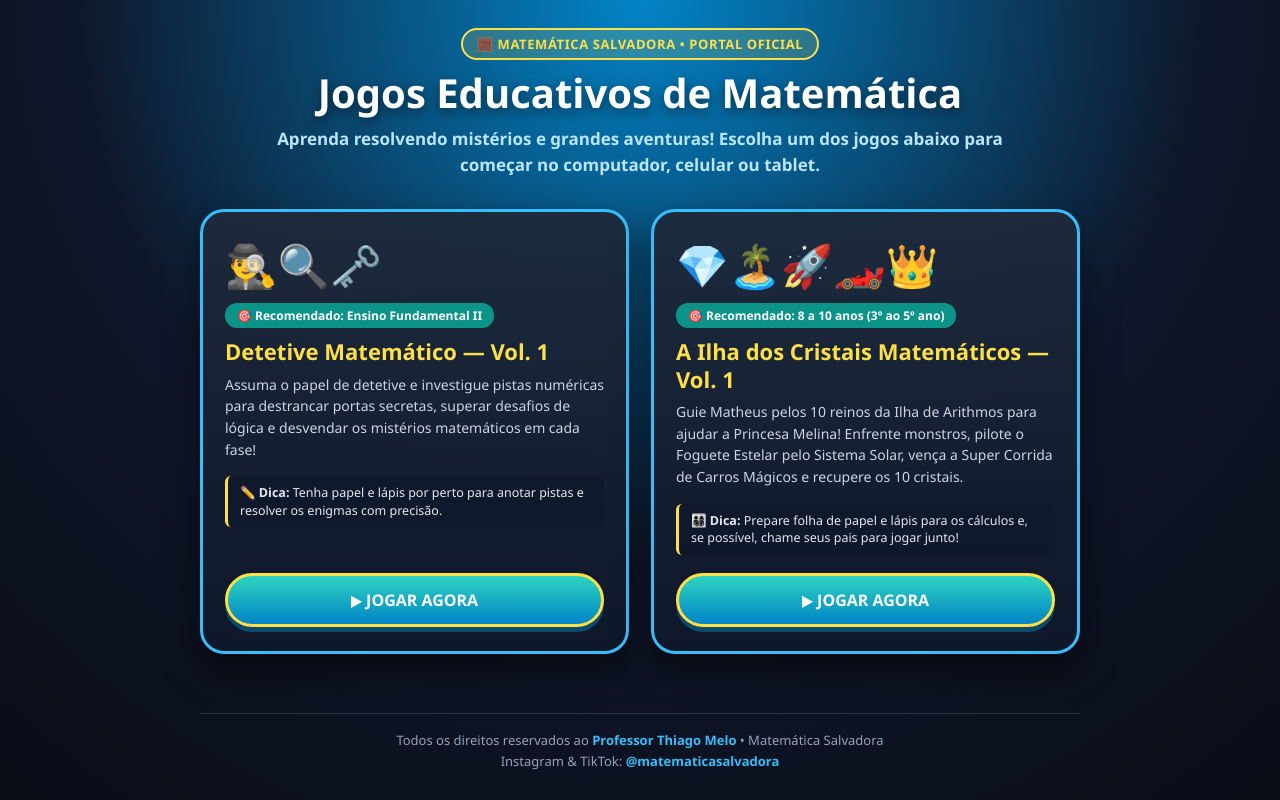
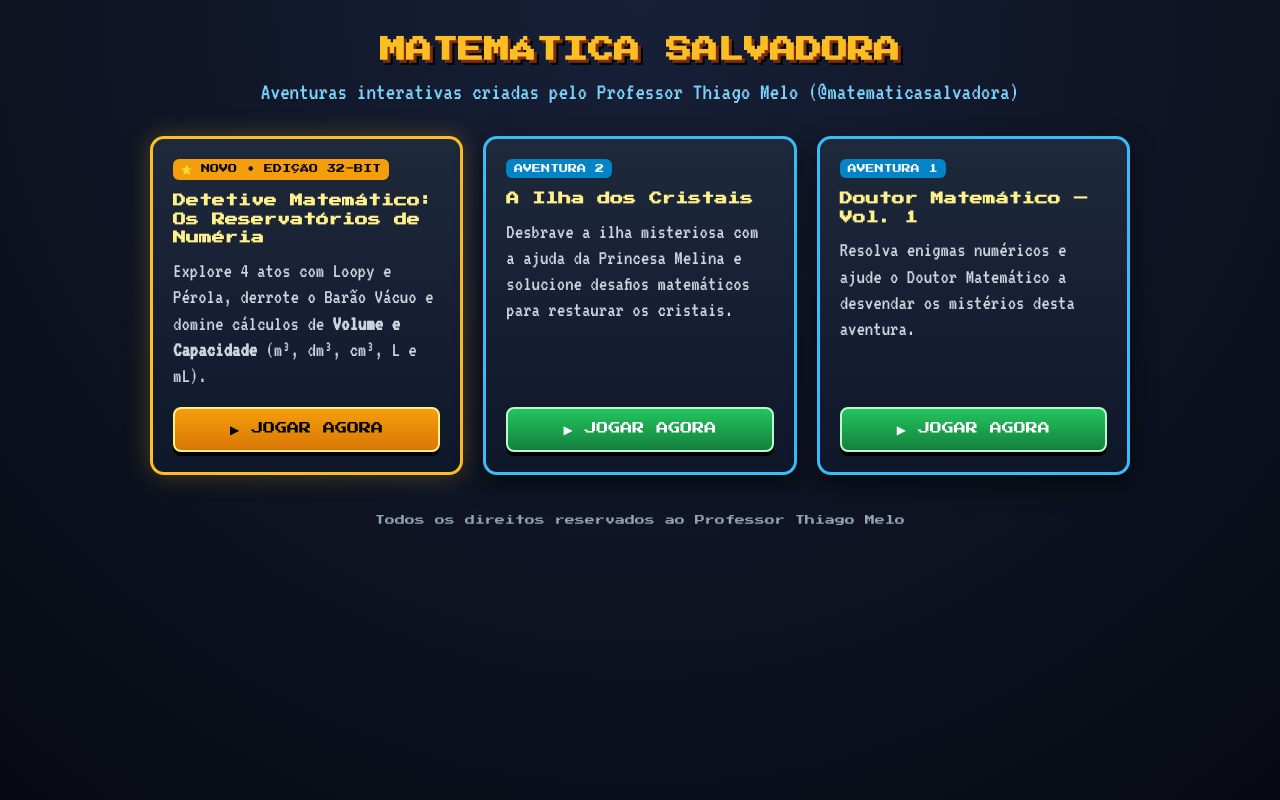
Before and after one commit to professorthiagomelo/Jogos-Matem-tica-Salvadora, a plain HTML site: page index.html in a window 1280 px wide. Drawn offline with Linux system fonts and the light colour scheme.

Commit message:
Update index.html
mudança para os tres jogos

```diff
--- a/index.html
+++ b/index.html
@@ -3,199 +3,151 @@
 <head>
   <meta charset="UTF-8" />
   <meta name="viewport" content="width=device-width, initial-scale=1.0" />
-  <title>Portal de Jogos • Matemática Salvadora | Prof. Thiago Melo</title>
+  <title>Matemática Salvadora — Jogos Educativos</title>
+  <link href="https://fonts.googleapis.com/css2?family=Press+Start+2P&family=VT323&display=swap" rel="stylesheet">
   <style>
-    * {
-      box-sizing: border-box;
-      margin: 0;
-      padding: 0;
-      font-family: 'Segoe UI', Tahoma, Geneva, Verdana, sans-serif;
-    }
+    * { box-sizing: border-box; margin: 0; padding: 0; }
     body {
       min-height: 100vh;
-      background: radial-gradient(circle at top, #0284c7 0%, #0f172a 55%, #090d16 100%);
+      background: radial-gradient(circle at top, #172038 0%, #070a12 100%);
       color: #f8fafc;
+      font-family: 'VT323', monospace;
       display: flex;
       flex-direction: column;
       align-items: center;
-      padding: 28px 16px;
+      padding: 32px 16px;
     }
     header {
       text-align: center;
-      max-width: 780px;
       margin-bottom: 32px;
-    }
-    .brand-badge {
-      display: inline-block;
-      background: rgba(253, 224, 71, 0.16);
-      border: 2px solid #fde047;
-      color: #fde047;
-      font-weight: 900;
-      font-size: 13px;
-      padding: 5px 14px;
-      border-radius: 50px;
-      margin-bottom: 10px;
-      letter-spacing: 0.6px;
-      text-transform: uppercase;
+      max-width: 820px;
     }
     h1 {
-      font-size: clamp(26px, 5vw, 40px);
-      font-weight: 900;
-      color: #ffffff;
-      text-shadow: 0 4px 12px rgba(0, 0, 0, 0.5);
-      line-height: 1.15;
+      font-family: 'Press Start 2P', monospace;
+      font-size: clamp(16px, 2.8vw, 26px);
+      color: #fbbf24;
+      text-shadow: 3px 3px 0 #7c2d12, 5px 5px 0 #000;
+      line-height: 1.45;
       margin-bottom: 10px;
     }
-    .subtitle {
-      font-size: clamp(14px, 3vw, 17px);
-      color: #bae6fd;
-      line-height: 1.5;
-      font-weight: 600;
+    p.subtitle {
+      font-size: 24px;
+      color: #7dd3fc;
     }
-    .games-grid {
+    .grid {
       display: grid;
-      grid-template-columns: repeat(auto-fit, minmax(300px, 1fr));
-      gap: 22px;
+      grid-template-columns: repeat(auto-fit, minmax(280px, 1fr));
+      gap: 20px;
       width: 100%;
-      max-width: 880px;
-      margin-bottom: 36px;
+      max-width: 980px;
     }
-    .game-card {
-      background: linear-gradient(180deg, rgba(30, 41, 59, 0.95), rgba(15, 23, 42, 0.98));
+    .card {
+      background: linear-gradient(180deg, #1e293b 0%, #0f172a 100%);
       border: 3px solid #38bdf8;
-      border-radius: 24px;
-      padding: 24px 22px;
+      border-radius: 14px;
+      padding: 20px;
       display: flex;
       flex-direction: column;
       justify-content: space-between;
-      box-shadow: 0 16px 35px rgba(0, 0, 0, 0.55);
-      transition: transform 0.2s ease, border-color 0.2s ease;
+      box-shadow: 0 10px 25px rgba(0,0,0,0.6);
     }
-    .game-card:hover {
-      transform: translateY(-4px);
-      border-color: #fde047;
+    .card.new-release {
+      border-color: #fbbf24;
+      box-shadow: 0 0 25px rgba(251, 191, 36, 0.25);
     }
-    .card-icon {
-      font-size: 42px;
+    .badge {
+      display: inline-block;
+      font-family: 'Press Start 2P', monospace;
+      font-size: 9px;
+      padding: 5px 8px;
+      border-radius: 6px;
+      background: #0284c7;
+      color: #fff;
+      margin-bottom: 12px;
+      align-self: flex-start;
+    }
+    .new-release .badge {
+      background: #f59e0b;
+      color: #000;
+    }
+    .card h2 {
+      font-family: 'Press Start 2P', monospace;
+      font-size: 13px;
+      line-height: 1.45;
+      color: #fef08a;
       margin-bottom: 10px;
     }
-    .age-tag {
-      display: inline-block;
-      background: #0d9488;
-      color: #ffffff;
-      font-size: 12px;
-      font-weight: 900;
-      padding: 4px 12px;
-      border-radius: 12px;
-      margin-bottom: 10px;
-      align-self: flex-start;
-    }
-    .game-card h2 {
-      font-size: 22px;
-      font-weight: 900;
-      color: #fde047;
-      margin-bottom: 8px;
+    .card p {
+      font-size: 21px;
       line-height: 1.25;
-    }
-    .game-card p {
-      font-size: 14px;
       color: #cbd5e1;
-      line-height: 1.55;
-      margin-bottom: 16px;
-    }
-    .tips-note {
-      background: rgba(15, 23, 42, 0.7);
-      border-left: 3px solid #fde047;
-      padding: 8px 12px;
-      font-size: 12.5px;
-      color: #e2e8f0;
-      border-radius: 6px;
       margin-bottom: 18px;
-      line-height: 1.4;
     }
     .play-btn {
       display: block;
-      width: 100%;
       text-align: center;
       text-decoration: none;
-      background: linear-gradient(180deg, #2dd4bf, #0284c7);
-      color: #ffffff;
-      border: 3px solid #fde047;
-      border-radius: 50px;
-      padding: 13px 20px;
-      font-size: 16px;
-      font-weight: 900;
-      box-shadow: 0 5px 0 #0c4a6e;
-      transition: transform 0.1s;
+      font-family: 'Press Start 2P', monospace;
+      font-size: 12px;
+      padding: 13px 14px;
+      border-radius: 8px;
+      background: linear-gradient(180deg, #22c55e 0%, #15803d 100%);
+      color: #fff;
+      border: 2px solid #bbf7d0;
+      box-shadow: 0 4px 0 #000;
     }
-    .play-btn:active {
-      transform: translateY(3px);
-      box-shadow: 0 2px 0 #0c4a6e;
+    .new-release .play-btn {
+      background: linear-gradient(180deg, #f59e0b 0%, #d97706 100%);
+      color: #000;
+      border-color: #fef08a;
     }
     footer {
-      margin-top: auto;
+      margin-top: 40px;
+      font-family: 'Press Start 2P', monospace;
+      font-size: 10px;
+      color: #94a3b8;
       text-align: center;
-      font-size: 13px;
-      color: #94a3b8;
-      line-height: 1.6;
-      padding-top: 16px;
-      border-top: 1px solid rgba(148, 163, 184, 0.2);
-      width: 100%;
-      max-width: 880px;
-    }
-    footer strong {
-      color: #38bdf8;
     }
   </style>
 </head>
 <body>
-
   <header>
-    <div class="brand-badge">🧮 Matemática Salvadora • Portal Oficial</div>
-    <h1>Jogos Educativos de Matemática</h1>
-    <p class="subtitle">
-      Aprenda resolvendo mistérios e grandes aventuras! Escolha um dos jogos abaixo para começar no computador, celular ou tablet.
-    </p>
+    <h1>MATEMÁTICA SALVADORA</h1>
+    <p class="subtitle">Aventuras interativas criadas pelo Professor Thiago Melo (@matematicasalvadora)</p>
   </header>
 
-  <main class="games-grid">
-    <!-- JOGO 1: DETETIVE MATEMÁTICO -->
-    <article class="game-card">
+  <main class="grid">
+    <!-- JOGO 3 (NOVO LANÇAMENTO) -->
+    <article class="card new-release">
       <div>
-        <div class="card-icon">🕵️‍♂️🔍🗝️</div>
-        <span class="age-tag">🎯 Recomendado: Ensino Fundamental II</span>
-        <h2>Detetive Matemático — Vol. 1</h2>
-        <p>
-          Assuma o papel de detetive e investigue pistas numéricas para destrancar portas secretas, superar desafios de lógica e desvendar os mistérios matemáticos em cada fase!
-        </p>
-        <div class="tips-note">
-          ✏️ <strong>Dica:</strong> Tenha papel e lápis por perto para anotar pistas e resolver os enigmas com precisão.
-        </div>
+        <span class="badge">⭐ NOVO • EDIÇÃO 32-BIT</span>
+        <h2>Detetive Matemático: Os Reservatórios de Numéria</h2>
+        <p>Explore 4 atos com Loopy e Pérola, derrote o Barão Vácuo e domine cálculos de <strong>Volume e Capacidade</strong> (m³, dm³, cm³, L e mL).</p>
       </div>
-      <a href="./detetive-matematico-vol1.html" class="play-btn">▶ JOGAR AGORA</a>
+      <a class="play-btn" href="detetive-matematico-numeria.html">▶ JOGAR AGORA</a>
     </article>
 
-    <!-- JOGO 2: A ILHA DOS CRISTAIS MATEMÁTICOS -->
-    <article class="game-card">
+    <!-- JOGO 2 -->
+    <article class="card">
       <div>
-        <div class="card-icon">💎🏝️🚀🏎️👑</div>
-        <span class="age-tag">🎯 Recomendado: 8 a 10 anos (3º ao 5º ano)</span>
-        <h2>A Ilha dos Cristais Matemáticos — Vol. 1</h2>
-        <p>
-          Guie Matheus pelos 10 reinos da Ilha de Arithmos para ajudar a Princesa Melina! Enfrente monstros, pilote o Foguete Estelar pelo Sistema Solar, vença a Super Corrida de Carros Mágicos e recupere os 10 cristais.
-        </p>
-        <div class="tips-note">
-          👨‍👩‍👧‍👦 <strong>Dica:</strong> Prepare folha de papel e lápis para os cálculos e, se possível, chame seus pais para jogar junto!
-        </div>
+        <span class="badge">AVENTURA 2</span>
+        <h2>A Ilha dos Cristais</h2>
+        <p>Desbrave a ilha misteriosa com a ajuda da Princesa Melina e solucione desafios matemáticos para restaurar os cristais.</p>
       </div>
-      <a href="./ilha-dos-cristais-vol1.html" class="play-btn">▶ JOGAR AGORA</a>
+      <a class="play-btn" href="ilha-dos-cristais-vol1.html">▶ JOGAR AGORA</a>
+    </article>
+
+    <!-- JOGO 1 -->
+    <article class="card">
+      <div>
+        <span class="badge">AVENTURA 1</span>
+        <h2>Doutor Matemático — Vol. 1</h2>
+        <p>Resolva enigmas numéricos e ajude o Doutor Matemático a desvendar os mistérios desta aventura.</p>
+      </div>
+      <a class="play-btn" href="doutor-matem%C3%A1tico-vol1.html">▶ JOGAR AGORA</a>
     </article>
   </main>
 
-  <footer>
-    Todos os direitos reservados ao <strong>Professor Thiago Melo</strong> • Matemática Salvadora<br />
-    Instagram & TikTok: <strong>@matematicasalvadora</strong>
-  </footer>
-
+  <footer>Todos os direitos reservados ao Professor Thiago Melo</footer>
 </body>
 </html>
```
